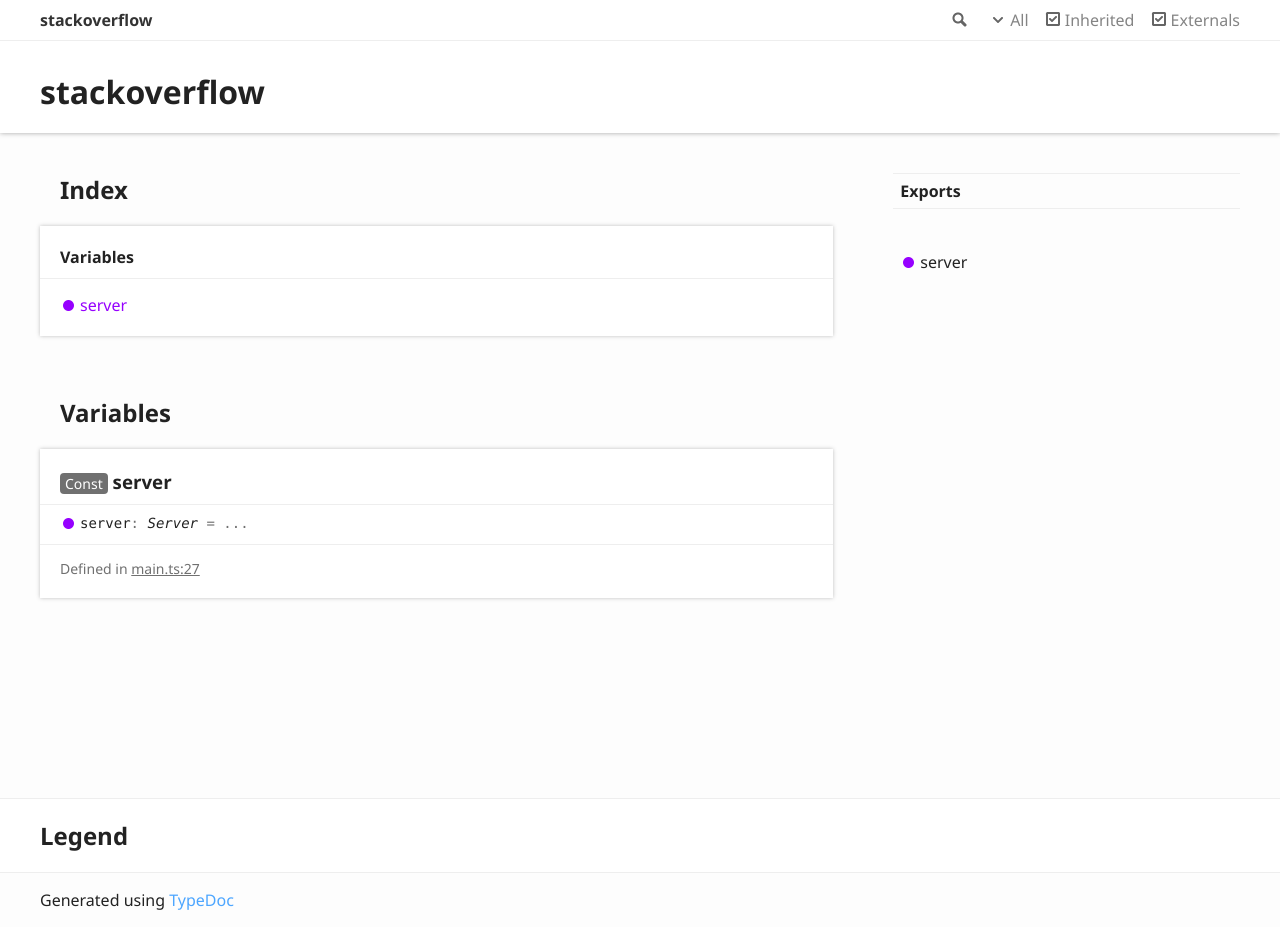
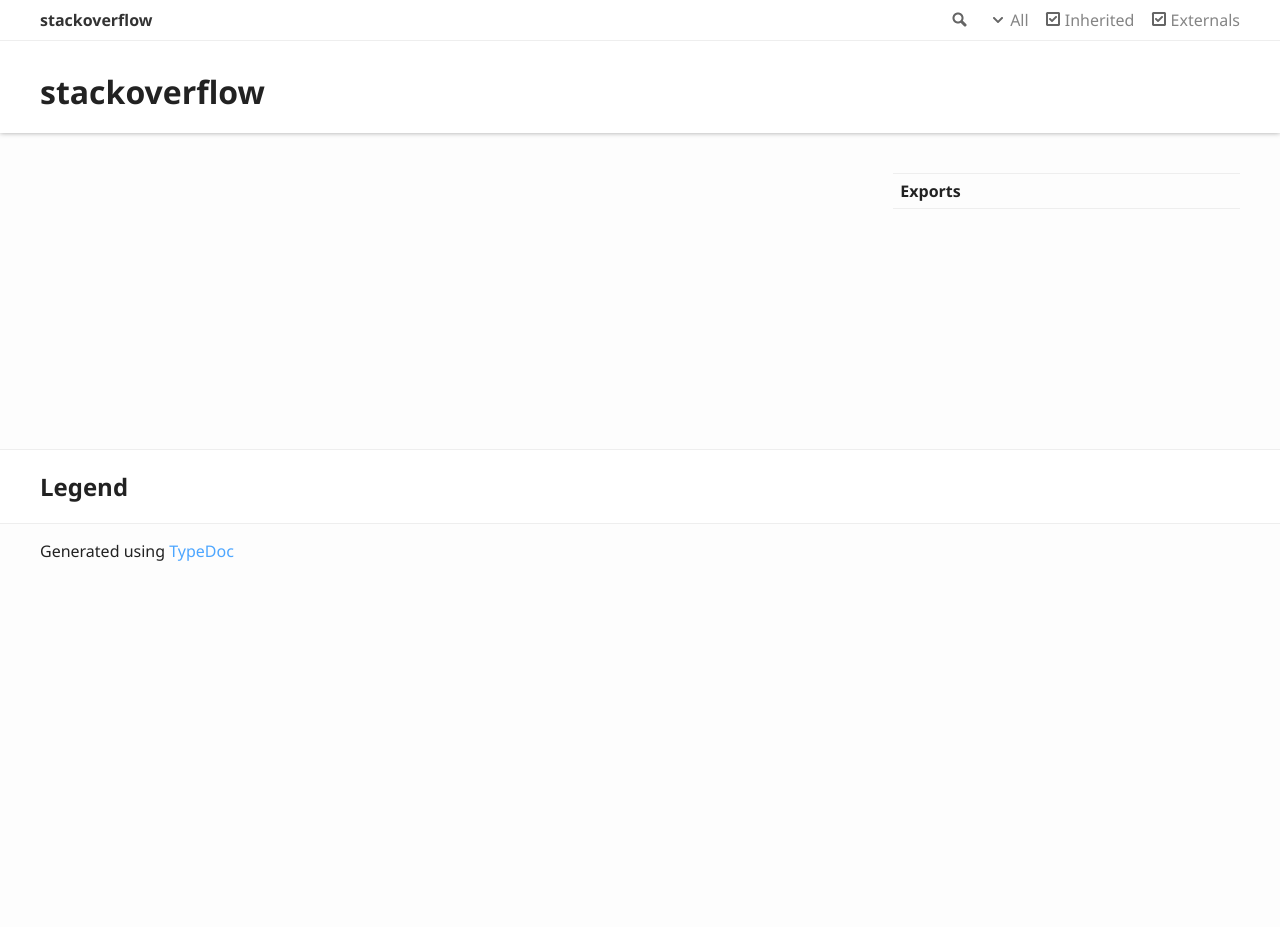
Before and after one commit to lorezi/stackoverflow, a plain HTML site: page modules.html in a window 1280 px wide. After the commit the page ends 800 px from the top, so only its background shows below. Drawn offline with Linux system fonts and the light colour scheme.

Commit message:
Deploying to gh-pages from  @ 1780d0c827985561415f7852edf39f04d891ed2f 🚀

```diff
--- a/assets/js/search.js
+++ b/assets/js/search.js
@@ -1 +1 @@
-window.searchData = {"kinds":{"32":"Variable"},"rows":[{"id":0,"kind":32,"name":"server","url":"modules.html#server","classes":"tsd-kind-variable"}],"index":{"version":"2.3.9","fields":["name","parent"],"fieldVectors":[["name/0",[0,2.877]],["parent/0",[]]],"invertedIndex":[["server",{"_index":0,"name":{"0":{}},"parent":{}}]],"pipeline":[]}}
+window.searchData = {"kinds":{},"rows":[],"index":{"version":"2.3.9","fields":["name","parent"],"fieldVectors":[],"invertedIndex":[],"pipeline":[]}}
--- a/modules.html
+++ b/modules.html
@@ -57,32 +57,6 @@
 <div class="container container-main">
 	<div class="row">
 		<div class="col-8 col-content">
-			<section class="tsd-panel-group tsd-index-group">
-				<h2>Index</h2>
-				<section class="tsd-panel tsd-index-panel">
-					<div class="tsd-index-content">
-						<section class="tsd-index-section ">
-							<h3>Variables</h3>
-							<ul class="tsd-index-list">
-								<li class="tsd-kind-variable"><a href="modules.html#server" class="tsd-kind-icon">server</a></li>
-							</ul>
-						</section>
-					</div>
-				</section>
-			</section>
-			<section class="tsd-panel-group tsd-member-group ">
-				<h2>Variables</h2>
-				<section class="tsd-panel tsd-member tsd-kind-variable">
-					<a name="server" class="tsd-anchor"></a>
-					<h3><span class="tsd-flag ts-flagConst">Const</span> server</h3>
-					<div class="tsd-signature tsd-kind-icon">server<span class="tsd-signature-symbol">:</span> <span class="tsd-signature-type">Server</span><span class="tsd-signature-symbol"> = ...</span></div>
-					<aside class="tsd-sources">
-						<ul>
-							<li>Defined in <a href="https://github.com/lorezi/neverstack/blob/29ec12f/src/main.ts#L27">main.ts:27</a></li>
-						</ul>
-					</aside>
-				</section>
-			</section>
 		</div>
 		<div class="col-4 col-menu menu-sticky-wrap menu-highlight">
 			<nav class="tsd-navigation primary">
@@ -94,9 +68,6 @@
 			</nav>
 			<nav class="tsd-navigation secondary menu-sticky">
 				<ul class="before-current">
-					<li class=" tsd-kind-variable">
-						<a href="modules.html#server" class="tsd-kind-icon">server</a>
-					</li>
 				</ul>
 			</nav>
 		</div>
```
Also changed, not shown: index.html (+0 -3 lines).
